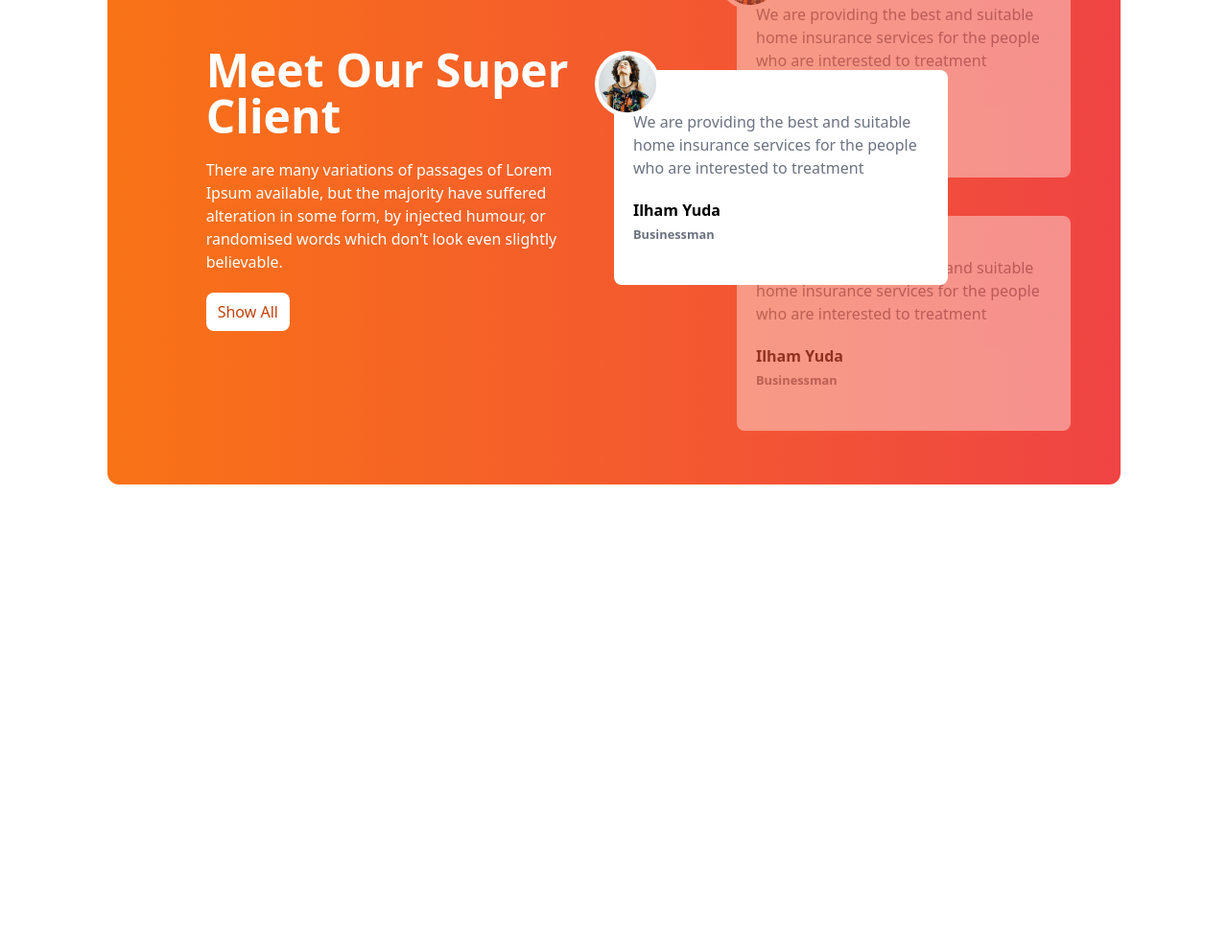
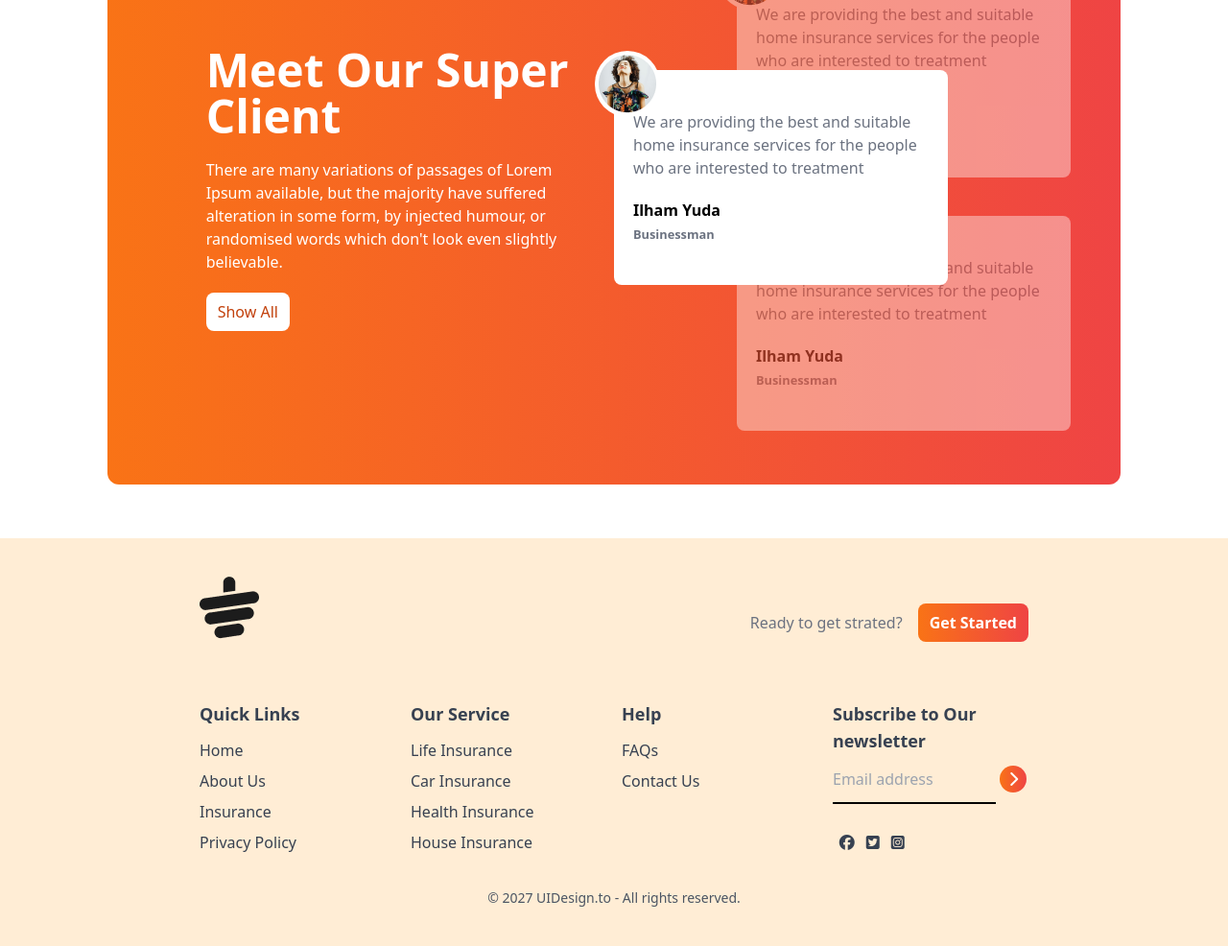
Before and after one commit to gitbynaymus/tea-house-tailwind, a plain HTML site: page index.html in a window 1280 px wide. Shown: the part 1923-2909 px from the top of the page at 96% size. Before the commit the page ends 2484 px from the top, so only its background shows below. Drawn offline with nearby package versions, Linux system fonts and the light colour scheme.

Commit message:
added footer section

```diff
--- a/index.html
+++ b/index.html
@@ -179,5 +179,69 @@
          </section>
 
     </main>
+    <footer class="bg-orange-100 text-gray-700 py-10 px-4 md:px-16">
+      <div class="w-9/12 mx-auto">
+        <!-- Logo -->
+         <div class="mb-8 flex justify-between">
+          <img class="mb-8" src="images/cup.png" alt="">
+          <div class="flex items-center gap-4">
+            <p class="font text-gray-500">Ready to get strated?</p>
+            <button class="rounded-lg text-white font-bold bg-gradient-to-r from-orange-500 to-red-500 px-3 py-2">Get Started</button>
+          </div>
+         </div>
+        <!-- links -->
+         <div class="grid grid-cols-1 md:grid-cols-3 lg:grid-cols-4 gap-4">
+          <!-- first cols -->
+          <div>
+            <h1 class="text-lg font-semibold mb-3">Quick Links</h1>
+            <ul class="space-y-2">
+              <li class="hover:text-orange-400"><a href="">Home</a></li>
+              <li class="hover:text-orange-400"><a href="">About Us</a></li>
+              <li class="hover:text-orange-400"><a href="">Insurance</a></li>
+              <li class="hover:text-orange-400"><a href="">Privacy Policy</a></li>
+            </ul>
+          </div>
+          <!-- second cols -->
+          <div>
+            <h1 class="text-lg font-semibold mb-3">Our Service</h1>
+            <ul class="space-y-2">
+              <li class="hover:text-orange-400"><a href="">Life Insurance</a></li>
+              <li class="hover:text-orange-400"><a href="">Car Insurance</a></li>
+              <li class="hover:text-orange-400"><a href="">Health Insurance</a></li>
+              <li class="hover:text-orange-400"><a href="">House Insurance</a></li>
+            </ul>
+          </div>
+          <!-- 3rd cols -->
+           <div>
+            <h1 class="text-lg font-semibold mb-3">Help</h1>
+            <ul class="space-y-2">
+              <li class="hover:text-orange-400"><a href="">FAQs</a></li>
+              <li class="hover:text-orange-400"><a href="">Contact Us</a></li>
+            </ul>
+           </div>
+           <!-- 4th cols -->
+            <div>
+              <h3 class="font-semibold text-lg mb-3">Subscribe to Our newsletter</h3>
+              <div class="flex flex-col space-y-2">
+                <div>
+                  <input placeholder="Email address" type="email" class="bg-transparent border-b-2 border-black pb-3 w-5/6 md:5/6">
+                  <i class="fa-solid fa-chevron-right bg-gradient-to-r from-orange-500 to-red-500 w-7 h-7 rounded-full text-white justify-center items-center inline-flex "></i>
+                  <div class="flex justify-center w-2/5 mb-2 mt-8 space-x-3">
+                    <i class="fa-brands fa-facebook hover:text-orange-400"></i>
+                    <i class="fa-brands fa-square-twitter hover:text-orange-400"></i>
+                    <i class="fa-brands fa-square-instagram hover:text-orange-400"></i>
+
+                  </div>
+                </div>
+
+              </div>
+            </div>
+         </div>
+         <!-- copyrigth -->
+         <div class="mt-4 pt-4 text-center">
+          <p class="text-sm text-gray-600">© 2027 UIDesign.to - All rights reserved.</p>
+         </div>
+      </div>
+    </footer>
 </body>
 </html>
```
